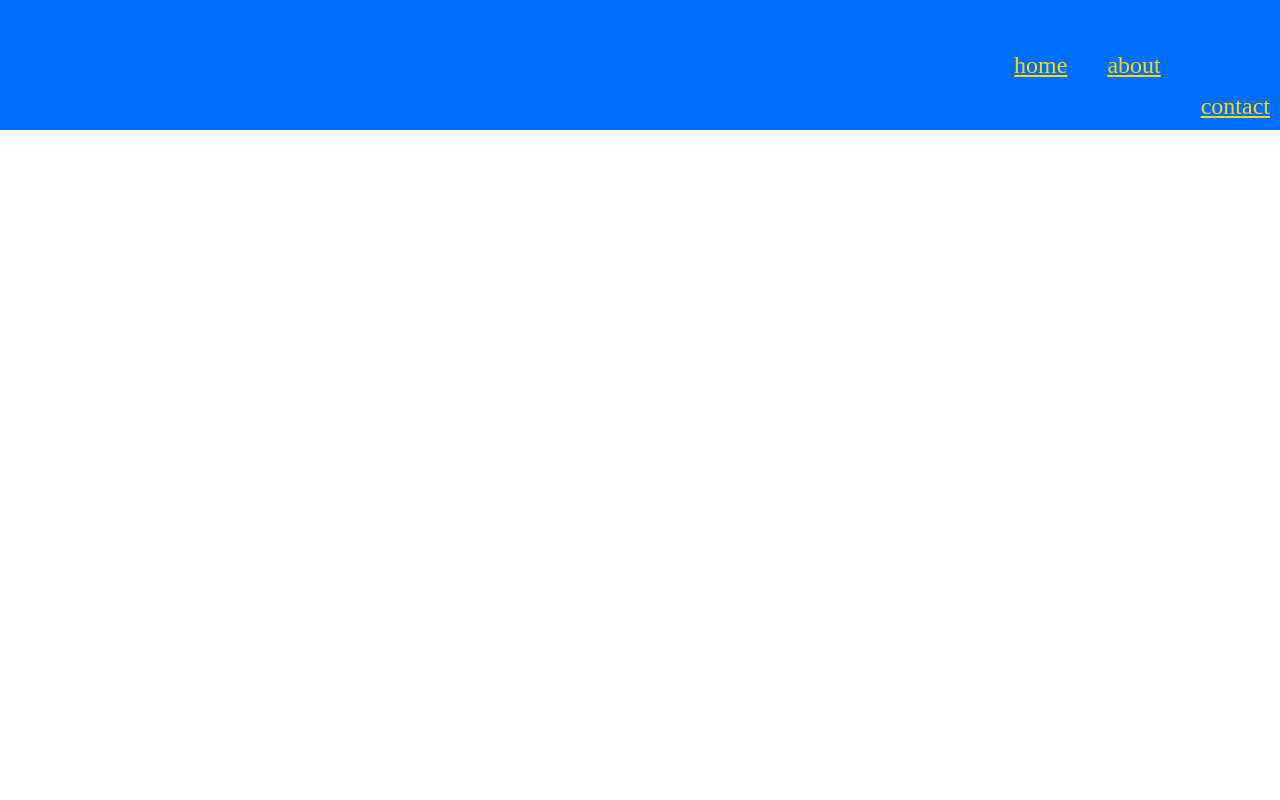
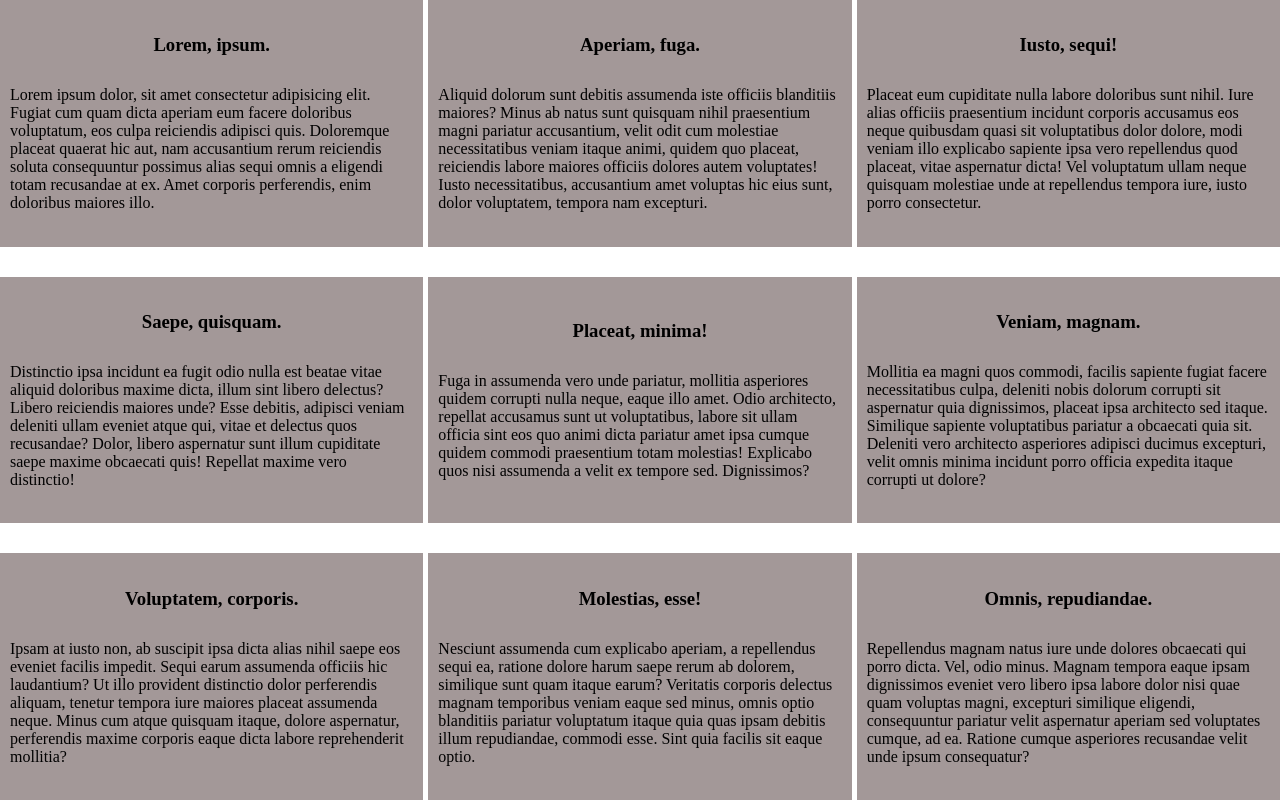
Before and after one commit to biigii/project13april2023, a plain HTML site: page index.html in a window 1280 px wide. Drawn offline with Linux system fonts and the light colour scheme.

Commit message:
display grid intro

```diff
--- a/index.html
+++ b/index.html
@@ -9,11 +9,67 @@
 </head>
 <body>
 
-  <nav class="navigation">
-    <a href="">home</a>
-    <a href="">about</a>
-    <a href="" class="last">contact</a>
-  </nav>
+  <!-- <article>
+    p*3>lorem100
+  </article> -->
+
+<!--<section>
+<div>1</div>
+<div>2</div>
+<div>3</div>
+<div>4</div>
+<div>5</div>
+<div>6</div>
+<div>7</div>
+<div>8</div>
+<div>9</div>
+<div>10</div>
+<div>11</div>
+<div>12</div>
+<div>13</div>
+<div>14</div>
+<div>15</div>
+</section> -->
+
+<!-- article>div*9>(h3>lorem2)+p>lorem50 -->
+<main>
+  <article>
+    <h3>Lorem, ipsum.</h3>
+    <p>Lorem ipsum dolor, sit amet consectetur adipisicing elit. Fugiat cum quam dicta aperiam eum facere doloribus voluptatum, eos culpa reiciendis adipisci quis. Doloremque placeat quaerat hic aut, nam accusantium rerum reiciendis soluta consequuntur possimus alias sequi omnis a eligendi totam recusandae at ex. Amet corporis perferendis, enim doloribus maiores illo.</p>
+  </article>
+  <article>
+    <h3>Aperiam, fuga.</h3>
+    <p>Aliquid dolorum sunt debitis assumenda iste officiis blanditiis maiores? Minus ab natus sunt quisquam nihil praesentium magni pariatur accusantium, velit odit cum molestiae necessitatibus veniam itaque animi, quidem quo placeat, reiciendis labore maiores officiis dolores autem voluptates! Iusto necessitatibus, accusantium amet voluptas hic eius sunt, dolor voluptatem, tempora nam excepturi.</p>
+  </article>
+  <article>
+    <h3>Iusto, sequi!</h3>
+    <p>Placeat eum cupiditate nulla labore doloribus sunt nihil. Iure alias officiis praesentium incidunt corporis accusamus eos neque quibusdam quasi sit voluptatibus dolor dolore, modi veniam illo explicabo sapiente ipsa vero repellendus quod placeat, vitae aspernatur dicta! Vel voluptatum ullam neque quisquam molestiae unde at repellendus tempora iure, iusto porro consectetur.</p>
+  </article>
+  <article>
+    <h3>Saepe, quisquam.</h3>
+    <p>Distinctio ipsa incidunt ea fugit odio nulla est beatae vitae aliquid doloribus maxime dicta, illum sint libero delectus? Libero reiciendis maiores unde? Esse debitis, adipisci veniam deleniti ullam eveniet atque qui, vitae et delectus quos recusandae? Dolor, libero aspernatur sunt illum cupiditate saepe maxime obcaecati quis! Repellat maxime vero distinctio!</p>
+  </article>
+  <article>
+    <h3>Placeat, minima!</h3>
+    <p>Fuga in assumenda vero unde pariatur, mollitia asperiores quidem corrupti nulla neque, eaque illo amet. Odio architecto, repellat accusamus sunt ut voluptatibus, labore sit ullam officia sint eos quo animi dicta pariatur amet ipsa cumque quidem commodi praesentium totam molestias! Explicabo quos nisi assumenda a velit ex tempore sed. Dignissimos?</p>
+  </article>
+  <article>
+    <h3>Veniam, magnam.</h3>
+    <p>Mollitia ea magni quos commodi, facilis sapiente fugiat facere necessitatibus culpa, deleniti nobis dolorum corrupti sit aspernatur quia dignissimos, placeat ipsa architecto sed itaque. Similique sapiente voluptatibus pariatur a obcaecati quia sit. Deleniti vero architecto asperiores adipisci ducimus excepturi, velit omnis minima incidunt porro officia expedita itaque corrupti ut dolore?</p>
+  </article>
+  <article>
+    <h3>Voluptatem, corporis.</h3>
+    <p>Ipsam at iusto non, ab suscipit ipsa dicta alias nihil saepe eos eveniet facilis impedit. Sequi earum assumenda officiis hic laudantium? Ut illo provident distinctio dolor perferendis aliquam, tenetur tempora iure maiores placeat assumenda neque. Minus cum atque quisquam itaque, dolore aspernatur, perferendis maxime corporis eaque dicta labore reprehenderit mollitia?</p>
+  </article>
+  <article>
+    <h3>Molestias, esse!</h3>
+    <p>Nesciunt assumenda cum explicabo aperiam, a repellendus sequi ea, ratione dolore harum saepe rerum ab dolorem, similique sunt quam itaque earum? Veritatis corporis delectus magnam temporibus veniam eaque sed minus, omnis optio blanditiis pariatur voluptatum itaque quia quas ipsam debitis illum repudiandae, commodi esse. Sint quia facilis sit eaque optio.</p>
+  </article>
+  <article>
+    <h3>Omnis, repudiandae.</h3>
+    <p>Repellendus magnam natus iure unde dolores obcaecati qui porro dicta. Vel, odio minus. Magnam tempora eaque ipsam dignissimos eveniet vero libero ipsa labore dolor nisi quae quam voluptas magni, excepturi similique eligendi, consequuntur pariatur velit aspernatur aperiam sed voluptates cumque, ad ea. Ratione cumque asperiores recusandae velit unde ipsum consequatur?</p>
+  </article>
+</main>
 
 </body>
 </html>
--- a/styles.scss
+++ b/styles.scss
@@ -1,25 +1,67 @@
 $c1: #ffd900;
 $c2: #006eff;
 $c3: #de3434;
+$black: #110d0d;
 
 * {
   margin: 0;
   box-sizing: border-box;
 }
 
-nav.navigation {
-  padding: 10px;
+html, body {
+  height: 100%;
+}
+
+div {
   display: flex;
-  justify-content: end;
+  justify-content: center;
   align-items: center;
-  gap: 40px;
-  height: 130px;
+  color: $c3;
+  // width: 100px;
+  // height: 100px;
   background-color: $c2;
-  a {
-    color: $c1;
-    font-size: 1.5em;
-  }
-  .last {
-    align-self: end;
+  font: {
+    size: 4em;
   }
 }
+
+// article {
+//   display: grid;
+//   grid-auto-flow: column;
+// }
+
+section {
+  background-color: $c1;
+  height: 100%;
+  display: grid;
+  gap: 5px;
+  // grid-auto-flow: row;
+  // grid-auto-rows: 150px;
+  // grid-auto-flow: column;
+  // grid-auto-columns: 100px;
+  // grid-template-columns: 100px 300px 200px 100px;
+  // grid-template-rows: 100px 200px 100px;
+  // fr = fraction
+  // grid-template-columns: 1fr 2fr 1fr;
+  // grid-template-columns: 200px 200px 200px;
+  // grid-template-columns: repeat(3, 200px);
+  // grid-template-columns: repeat(3, 1fr);
+}
+
+main {
+  height: 100%;
+  display: grid;
+  grid-template-columns: repeat(3, 1fr);
+  // gap: 20px;
+  row-gap: 30px;
+  column-gap: 5px;
+  article {
+    padding: 10px;
+    background-color: #a39898;
+    display: flex;
+    flex-direction: column;
+    gap: 30px;
+    align-items: center;
+    justify-content: center;
+  }
+}
```
Also changed, not shown: assets/css/styles.css, assets/css/styles.min.css, 2 other files.
